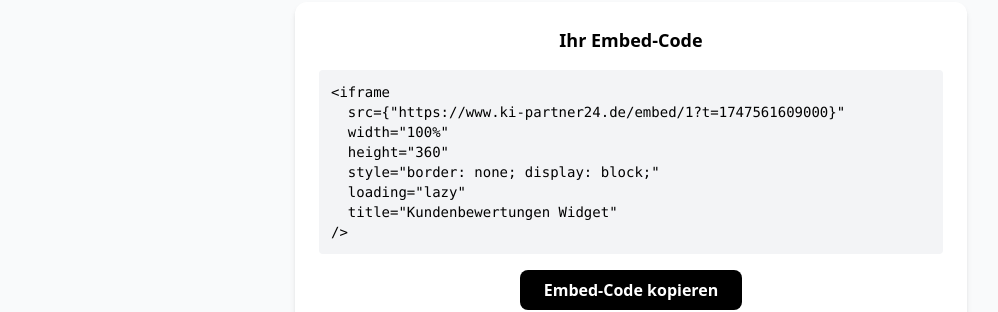
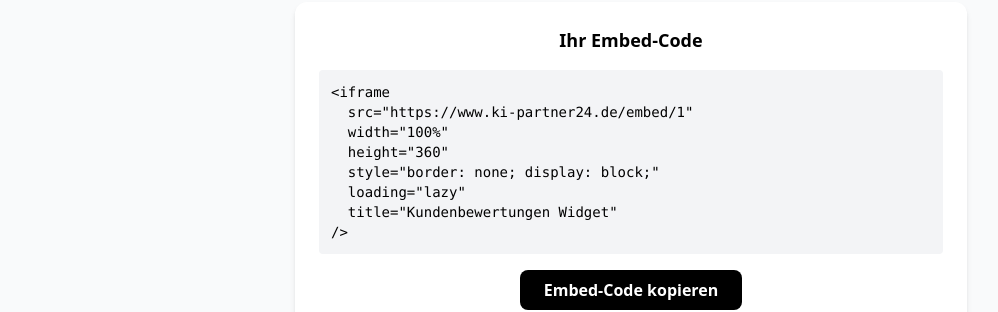
Before and after one commit to Hamsa777/KI-Partner, a React (Vite) app: page /editor/1 in a window 1280 px wide. Shown: the part 943-1255 px from the top of the page, without its empty margins (9-1007 px from the left). Built offline with nearby package versions, Linux system fonts and the light colour scheme; no server answers; a web font is replaced by a local one.

Commit message:
Aktueller Stand – Widget final

```diff
--- a/src/pages/WidgetEditor.jsx
+++ b/src/pages/WidgetEditor.jsx
@@ -99,7 +99,7 @@ useEffect(() => {
   };
 
   const iframeCode = `<iframe
-  src={"https://www.ki-partner24.de/embed/${firmaId}?t=${Date.now()}}"
+  src="https://www.ki-partner24.de/embed/${firmaId}"
   width="100%"
   height="360"
   style="border: none; display: block;"
```
